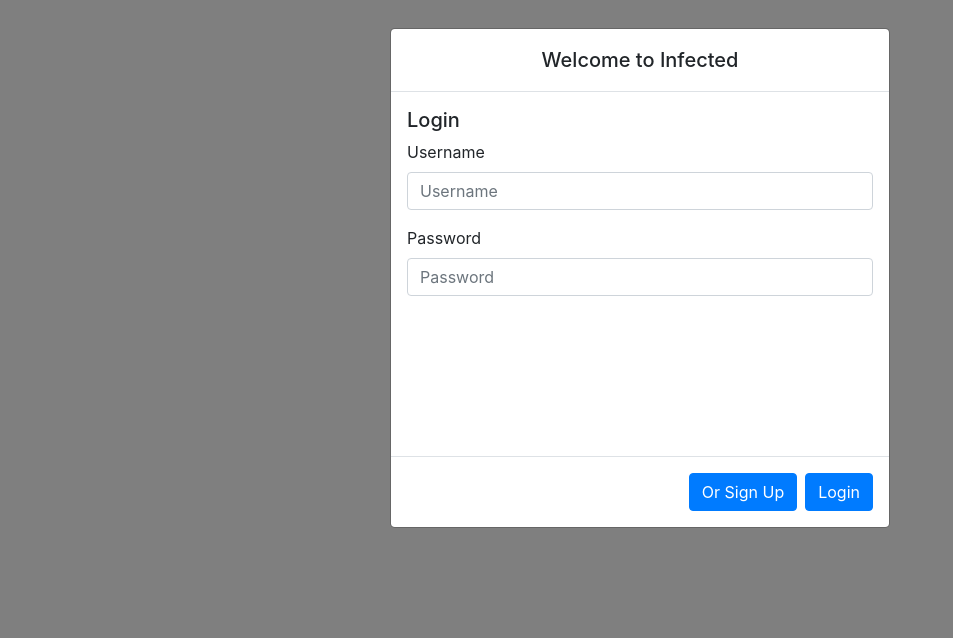
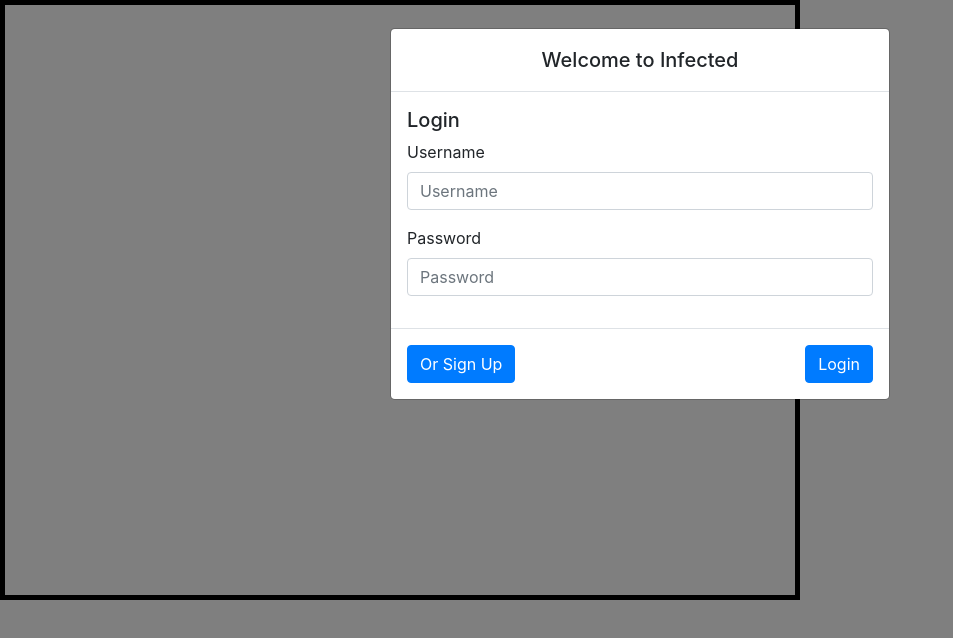
Before and after one commit to harrisuddin/Infected, a website: page index.html in a window 1280 px wide. Shown: the whole page, without its empty margins (0-953 px from the left). Drawn offline with nearby package versions, Linux system fonts and the light colour scheme; the site is published under a folder, as on GitHub Pages, so addresses that start at the root find nothing.

Commit message:
fixed bug with linking to css file

```diff
--- a/front-end/style.css
+++ b/front-end/style.css
@@ -1,3 +1,9 @@
+body {
+    margin: 0;
+    padding: 0;
+    width: 100%;
+}
+
 canvas {
     width: 800px;
     height: 600px;
--- a/index.html
+++ b/index.html
@@ -7,7 +7,7 @@
     <title>Infected</title>
     <!-- Bootstrap CSS -->
     <link rel="stylesheet" href="https://stackpath.bootstrapcdn.com/bootstrap/4.3.1/css/bootstrap.min.css" integrity="sha384-ggOyR0iXCbMQv3Xipma34MD+dH/1fQ784/j6cY/iJTQUOhcWr7x9JvoRxT2MZw1T" crossorigin="anonymous">
-    <link rel="stylesheet" href="/front-end/style.css">
+    <link rel="stylesheet" href="front-end/style.css">
 
 </head>
 
```
